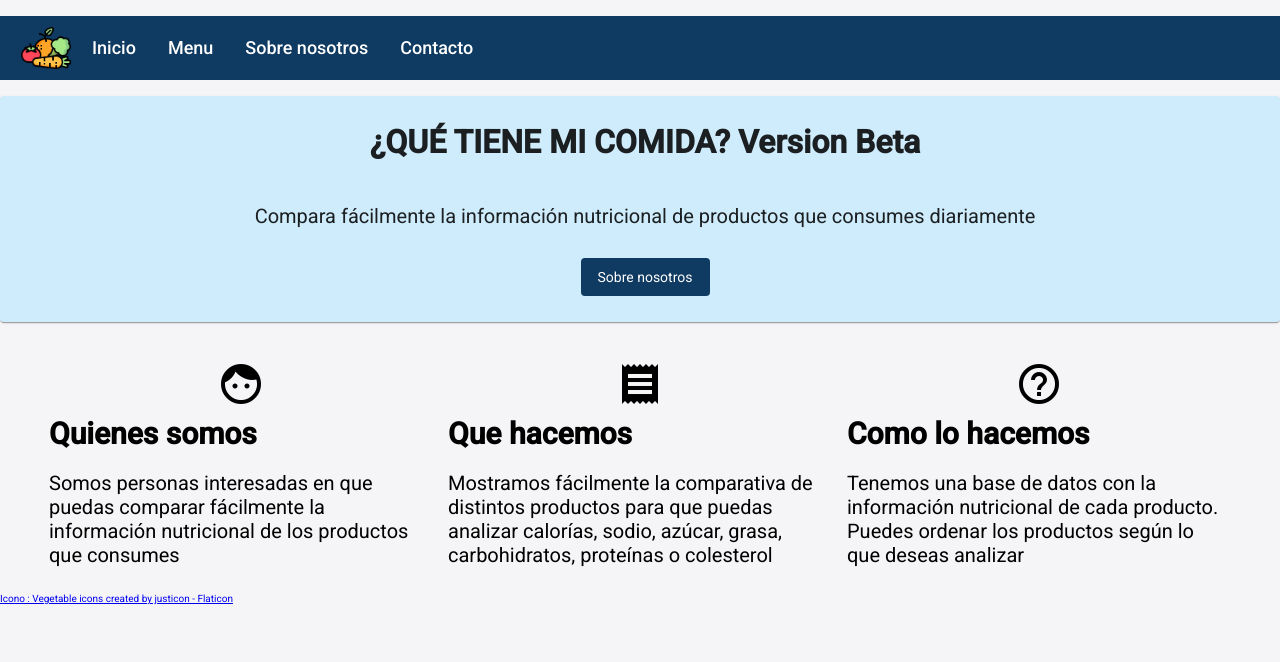
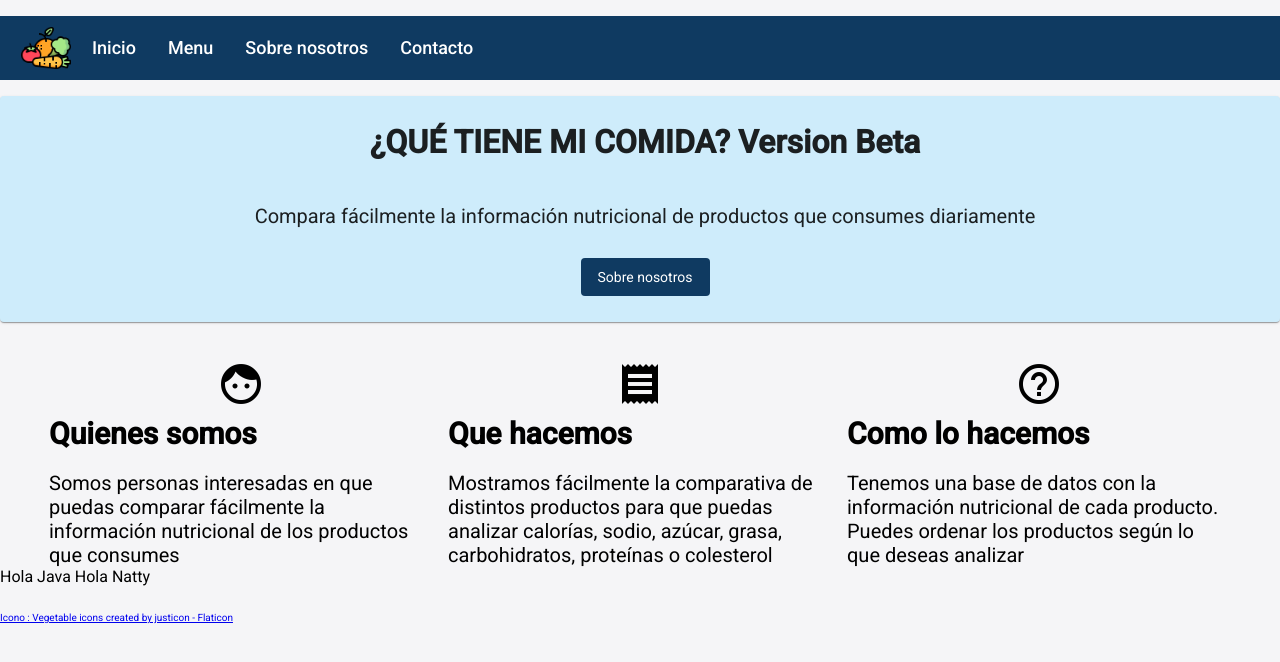
Before and after one commit to paula75/quetienemicomida-web, an Angular app: page / in a window 1280 px wide. Shown: the top 662 px of the page. Built offline with nearby package versions, Linux system fonts and the light colour scheme.

Commit message:
Update app.component.html
Agrega lineas de saludo

```diff
--- a/src/app/app.component.html
+++ b/src/app/app.component.html
@@ -1,4 +1,5 @@
 <app-menu-bar></app-menu-bar>
 <router-outlet></router-outlet>
-
+Hola Java
+Hola Natty
 <app-footer></app-footer>
```
